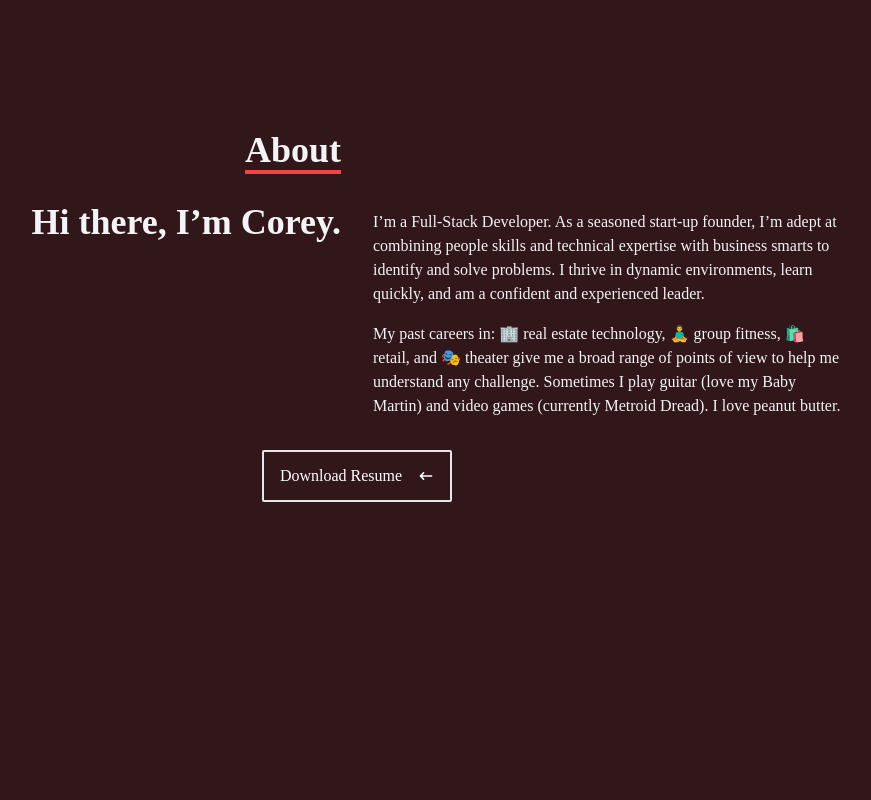
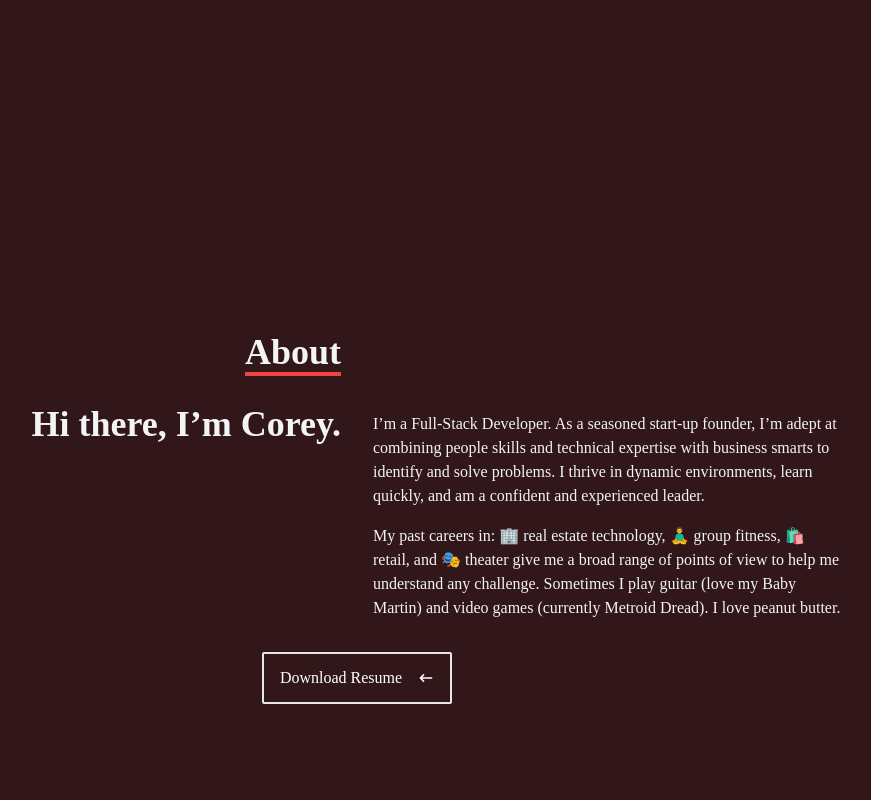
Before and after one commit to coreyloftus/personal-portfolio, a React (Create React App) app: page / in a window 1280 px wide. Shown: the part 720-1520 px from the top of the page, without its empty margins (283-1154 px from the left). Built offline with nearby package versions, Linux system fonts and the light colour scheme.

Commit message:
Sitewide -> set background color on root component (App.js), removed it from indiv components

```diff
--- a/src/components/About.jsx
+++ b/src/components/About.jsx
@@ -4,8 +4,11 @@ import { HiArrowNarrowLeft } from "react-icons/hi"
 const About = () => {
   return (
     // About Container
-    <div name="about" className="w-full min-h-screen bg-[#32171a] text-gray-100">
-      <div className="flex flex-col justify-center items-center w-full h-full">
+    <div
+      name="about"
+      className="w-full min-h-screen bg-[#32171a] text-gray-100"
+    >
+      <div className="flex flex-col justify-center items-center w-full h-screen">
         <div className="max-w-[1000px] w-full grid grid-cols-2 gap-8">
           <div className="sm:text-right pb-8 pl-4">
             <p className="text-4xl font-bold inline border-b-4 border-red-500">
--- a/src/components/Skills.jsx
+++ b/src/components/Skills.jsx
@@ -39,9 +39,9 @@ const skillsData = [
 const Skills = () => {
   return (
     <>
-      <div name="skills" className="w-full h-screen bg-[#32171a] text-gray-100">
+      <div className="w-full min-h-screen bg-[#32171a] text-gray-100">
         {/* container */}
-        <div className="max-w-[1000px] h-full md:h-screen mx-auto p-4 flex flex-col justify-center items-center">
+        <div name="skills" className="max-w-[1000px] h-full md:h-screen mx-auto p-4 flex flex-col justify-center items-center">
           <div>
             <p className="text-4xl font-bold inline border-b-4 border-red-500">
               Experience
```
